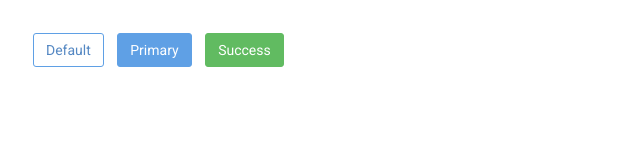
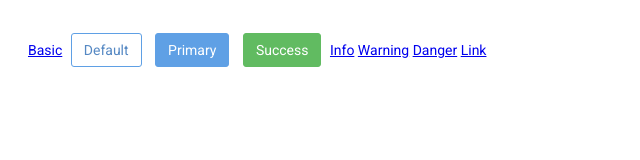
Before and after one commit to Reckue/web-ui-components, a plain HTML site: page buttons/index.html in a window 1280 px wide. Shown: the whole page, without its empty margins (0-640 px from the left). Drawn offline with Linux system fonts and the light colour scheme.

Commit message:
Select colors and actions for the buttons

```diff
--- a/buttons/index.html
+++ b/buttons/index.html
@@ -8,6 +8,9 @@
     <body>
         <div class="content">
 
+            <!--  basic  -->
+            <a class="btn-basic" href="#">Basic</a>
+
             <!-- default -->
             <a class="btn-default" href="#">Default</a>
 
@@ -17,6 +20,20 @@
             <!-- success -->
             <a class="btn-success" href="#">Success</a>
 
+            <!--  info   -->
+            <a class="btn-info" href="#">Info</a>
+
+            <!-- warning -->
+            <a class="btn-warning" href="#">Warning</a>
+
+            <!-- danger  -->
+            <a class="btn-danger" href="#">Danger</a>
+
+            <!--  link   -->
+            <a class="btn-link" href="#">Link</a>
+
+
+
         </div>
     </body>
 </html>
```
